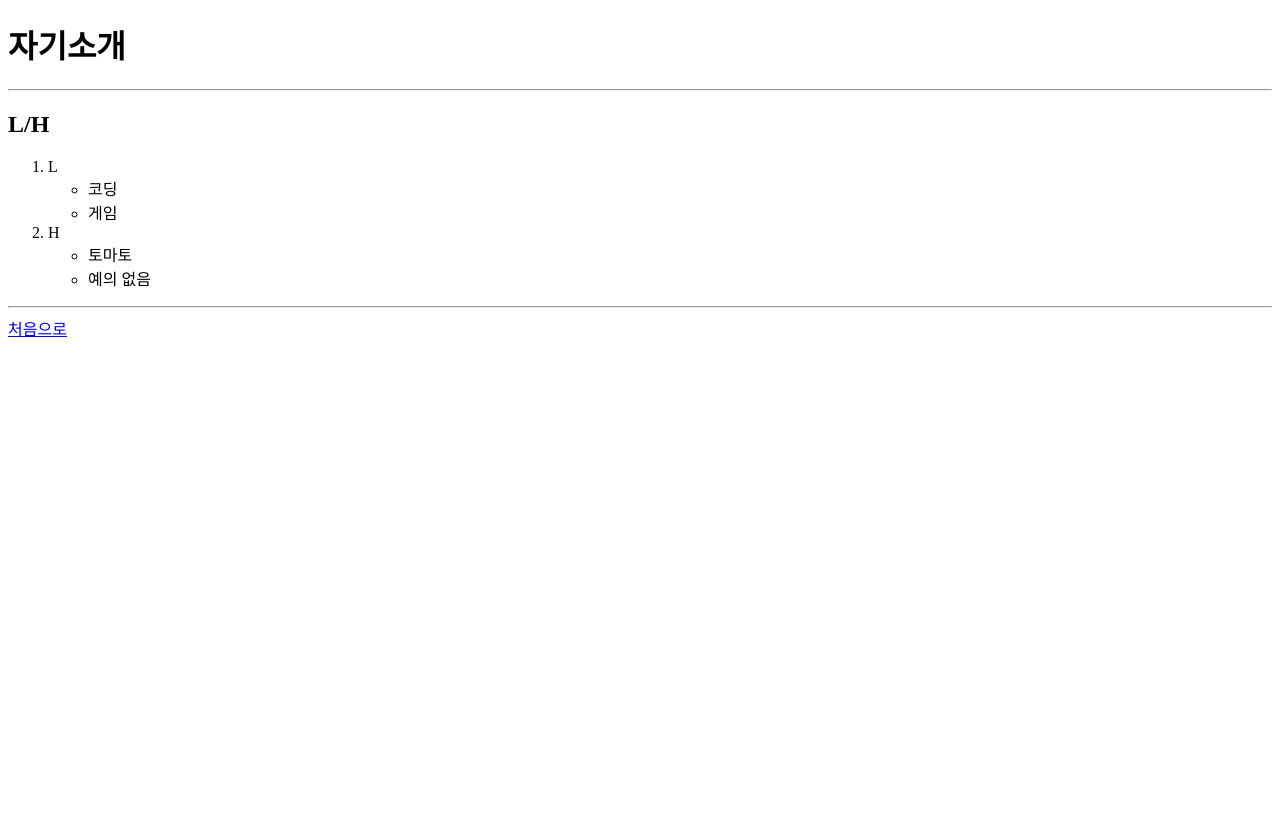
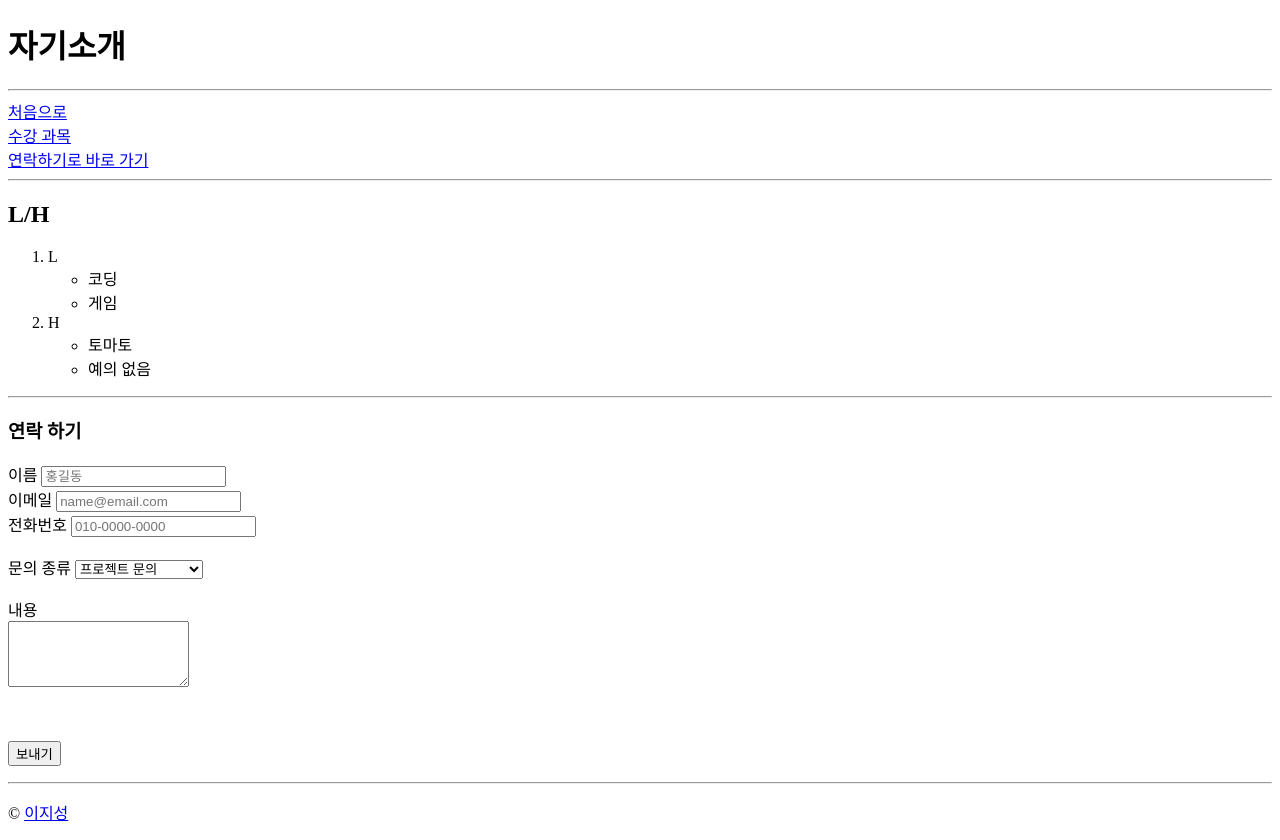
Before and after one commit to One-hundred-sixty-nine/mysite, a plain HTML site: page my-self/about.html in a window 1280 px wide. Before the commit the page ends 800 px from the top, so only its background shows below. Drawn offline with Linux system fonts and the light colour scheme.

Commit message:
form 코드를 해보았다

```diff
--- a/my-self/about.html
+++ b/my-self/about.html
@@ -1,5 +1,5 @@
 <!DOCTYPE html>
-<html lang="en">
+<html lang="ko">
 <head>
     <meta charset="UTF-8">
     <meta name="viewport" content="width=device-width, initial-scale=1.0">
@@ -12,6 +12,18 @@
     <hr>
     <main>
         <section>
+            <article>
+        <a href="index.html">처음으로</a>
+        <br>
+        <a href="couses.html">수강 과목</a>
+        <br>
+        <a href="#call">연락하기로 바로 가기</a>
+        <br>
+        <hr>
+        </article>
+        </section>
+        <section>
+            <article>
             <h2>L/H</h2>
             <ol>
                 <li>L</li>
@@ -25,11 +37,48 @@
                         <li>예의 없음</li>
                     </ul>
             </ol>
+            </article>
         </section>
+        <hr>
+        <aside id="call">
+            <h3>연락 하기</h3>
+            <form action="https://httpbin.org/post" method="post" target="_blank">
+                <p>
+                <label for="name">이름</label>
+                <input type="text" id="name" name="name" placeholder="홍길동" required>
+                <br>
+                <label for="email">이메일</label>
+                <input type="email" id="email" name="email" placeholder="name@email.com" required>
+                <br>
+                <label for="tel">전화번호</label>
+                <input type="tel" id="tel" name="tel" placeholder="010-0000-0000">
+                <br>
+                <br>
+                <label for="me">문의 종류</label>
+                <select id="me" name="me">
+                    <option value="project">프로젝트 문의</option>
+                    <option value="DB">데이터 베이스 관련</option>
+                    <option value="ps">개인 사무용 연락</option>
+                </select>
+                <br>
+                <br>
+                <label for="memo">내용</label>
+                <br>
+                <textarea id="memo" name="memo" rows="4"></textarea>
+                </p>
+                <br>
+                <p>
+                    <button>보내기</button>
+                </p>
+            </form>
+        </aside>
     </main>
     <hr>
     <footer>
-        <a href="index.html">처음으로</a>
+        <p>&copy;
+            <a href="https://www.naver.com/" target="_blank">이지성
+            </a>
+        </p>
     </footer>
 </body>
 </html>
```
Also changed, not shown: my-self/call-lee.html (deleted, +0 -21 lines), my-self/couses.html (+12 -4 lines), my-self/index.html (+0 -8 lines).
